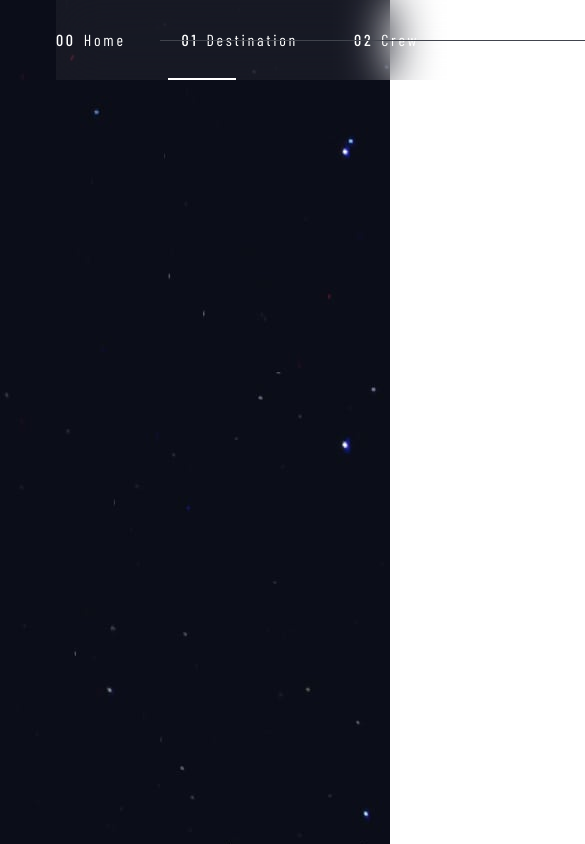
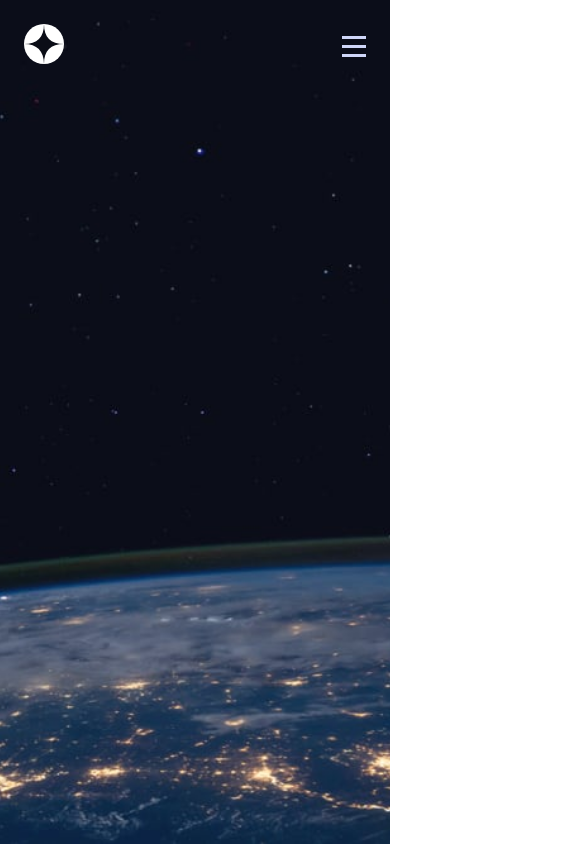
Before and after one commit to VitaliEdsel/Space-Turism, a React (Vite) app: page / in a window 390 px wide. Shown: the top 844 px of the page, 585 px wide, since content can reach past the window. Built offline with nearby package versions, Linux system fonts and the light colour scheme; a web font is replaced by a local one.

Commit message:
navbar mobile semi-pronta

```diff
--- a/src/components/Navbar.jsx
+++ b/src/components/Navbar.jsx
@@ -1,101 +1,113 @@
 import { Link } from "react-router-dom"
 import Logo from "../assets/shared/logo.svg"
-import {useState, useEffect} from 'react'
+import { useState, useEffect } from 'react'
 import '../app.css'
+import Menu from '../assets/shared/icon-hamburger.svg'
+import Close from '../assets/shared/icon-close.svg'
 
 function Navbar(props) {
 
     var [branca, setbranca] = useState(props.lbranca)
-    var [estilobranca, setestilobranca] = useState('absolute left-28 top-[78px] block bg-white h-0.5 w-68px')
-    var [estilobranca2, setestilobranca2] = useState('absolute left-[237px] top-[78px] block bg-white h-0.5 w-[116px]')
-    var [estilobranca3, setestilobranca3] = useState('absolute left-[410px] top-[78px] block bg-white h-0.5 w-[63px]')
-    var [estilobranca4, setestilobranca4] = useState('absolute left-[530px] top-[78px] block bg-white h-0.5 w-[115px]')
-//
+    var [hamburguer, sethamburguer] = useState("hidden max-md:block mr-6 mt-9")
+    var [iclose, seticlose] = useState("hidden absolute right-6 top-9")
+    var [navhidden, setnavhidden] = useState('max-md:hidden backdrop-blur-xl bg-white/5 max-md:pt-[100px] flex max-md:flex-col justify-center max-md:justify-start items-center max-md:gap-[30px] gap-14 h-20 max-md:h-screen max-md:w-3/5 w-[759px]')
+    var [estilobranca, setestilobranca] = useState('max-md:hidden absolute top-[78px] block bg-white h-0.5 w-68px')
+    var [estilobranca2, setestilobranca2] = useState('max-md:hidden absolute top-[78px] block bg-white h-0.5 w-[116px]')
+    var [estilobranca3, setestilobranca3] = useState('max-md:hidden absolute top-[78px] block bg-white h-0.5 w-[63px]')
+    var [estilobranca4, setestilobranca4] = useState('max-md:hidden absolute top-[78px] block bg-white h-0.5 w-[115px]')
+    //
     useEffect(() => {
         if (branca === 1) {
-            setestilobranca2('absolute left-[237px] top-[78px] hidden bg-white h-0.5 w-[116px]')
-            setestilobranca3('absolute left-[237px] top-[78px] hidden bg-white h-0.5 w-[116px]')
-            setestilobranca4('absolute left-[237px] top-[78px] hidden bg-white h-0.5 w-[116px]')
+            setestilobranca2('max-md:hidden absolute top-[78px] hidden bg-white h-0.5 w-[116px]')
+            setestilobranca3('max-md:hidden absolute top-[78px] hidden bg-white h-0.5 w-[116px]')
+            setestilobranca4('max-md:hidden absolute top-[78px] hidden bg-white h-0.5 w-[116px]')
         }
         if (branca === 2) {
-            setestilobranca('absolute left-[237px] top-[78px] hidden bg-white h-0.5 w-[116px]')
-            setestilobranca3('absolute left-[237px] top-[78px] hidden bg-white h-0.5 w-[116px]')
-            setestilobranca4('absolute left-[237px] top-[78px] hidden bg-white h-0.5 w-[116px]')
+            setestilobranca('max-md:hidden absolute top-[78px] hidden bg-white h-0.5 w-[116px]')
+            setestilobranca3('max-md:hidden absolute top-[78px] hidden bg-white h-0.5 w-[116px]')
+            setestilobranca4('max-md:hidden absolute top-[78px] hidden bg-white h-0.5 w-[116px]')
         }
         if (branca === 3) {
-            setestilobranca2('absolute left-[237px] top-[78px] hidden bg-white h-0.5 w-[116px]')
-            setestilobranca('absolute left-[237px] top-[78px] hidden bg-white h-0.5 w-[116px]')
-            setestilobranca4('absolute left-[237px] top-[78px] hidden bg-white h-0.5 w-[116px]')
+            setestilobranca2('max-md:hidden absolute top-[78px] hidden bg-white h-0.5 w-[116px]')
+            setestilobranca('max-md:hidden absolute top-[78px] hidden bg-white h-0.5 w-[116px]')
+            setestilobranca4('max-md:hidden absolute top-[78px] hidden bg-white h-0.5 w-[116px]')
         }
         if (branca === 4) {
-            setestilobranca2('absolute left-[237px] top-[78px] hidden bg-white h-0.5 w-[116px]')
-            setestilobranca3('absolute left-[237px] top-[78px] hidden bg-white h-0.5 w-[116px]')
-            setestilobranca('absolute left-[237px] top-[78px] hidden bg-white h-0.5 w-[116px]')
+            setestilobranca2('max-md:hidden absolute top-[78px] hidden bg-white h-0.5 w-[116px]')
+            setestilobranca3('max-md:hidden absolute top-[78px] hidden bg-white h-0.5 w-[116px]')
+            setestilobranca('max-md:hidden absolute top-[78px] hidden bg-white h-0.5 w-[116px]')
         }
     }, [])
 
     function over1() {
         if (branca != 1) {
-            setestilobranca ('absolute left-28 top-[78px] block bg-[#484E61] h-0.5 w-68px')
+            setestilobranca('max-md:hidden absolute top-[78px] block bg-[#484E61] h-0.5 w-68px')
         }
     }
 
     function over2() {
         if (branca != 2) {
-            setestilobranca2 ('absolute left-[237px] top-[78px] block bg-[#484E61] h-0.5 w-[116px]')
+            setestilobranca2('max-md:hidden absolute top-[78px] block bg-[#484E61] h-0.5 w-[116px]')
         }
     }
 
     function over3() {
         if (branca != 3) {
-            setestilobranca3 ('absolute left-[410px] top-[78px] block bg-[#484E61] h-0.5 w-[63px]')
+            setestilobranca3('max-md:hidden absolute top-[78px] block bg-[#484E61] h-0.5 w-[63px]')
         }
     }
 
     function over4() {
         if (branca != 4) {
-            setestilobranca4 ('absolute left-[530px] top-[78px] block bg-[#484E61] h-0.5 w-[115px]')
+            setestilobranca4('max-md:hidden absolute top-[78px] block bg-[#484E61] h-0.5 w-[115px]')
         }
     }
 
     function out1() {
         if (branca != 1) {
-            setestilobranca('absolute left-[237px] top-[78px] hidden bg-white h-0.5 w-[116px]')
+            setestilobranca('max-md:hidden absolute top-[78px] hidden bg-white h-0.5 w-[116px]')
         }
     }
     function out2() {
         if (branca != 2) {
-            setestilobranca2('absolute left-[237px] top-[78px] hidden bg-white h-0.5 w-[116px]')
+            setestilobranca2('max-md:hidden absolute top-[78px] hidden bg-white h-0.5 w-[116px]')
         }
     }
     function out3() {
         if (branca != 3) {
-            setestilobranca3('absolute left-[237px] top-[78px] hidden bg-white h-0.5 w-[116px]')
+            setestilobranca3('max-md:hidden absolute top-[78px] hidden bg-white h-0.5 w-[116px]')
         }
     }
     function out4() {
         if (branca != 4) {
-            setestilobranca4('absolute left-[237px] top-[78px] hidden bg-white h-0.5 w-[116px]')
+            setestilobranca4('max-md:hidden absolute top-[78px] hidden bg-white h-0.5 w-[116px]')
         }
     }
 
+    function abrirmenu() {
+        sethamburguer("hidden")
+        setnavhidden('block backdrop-blur-xl bg-white/5 w-3/5 h-screen flex flex-col justify-center gap-6 pl-6')
+        seticlose('absolute top-[34px] right-6 ')
+    }
+
+    function fecharmenu() {
+        setnavhidden('hidden')
+        sethamburguer("max-md:block mr-6 mt-9")
+    }
+
     return (
-        <div className="flex justify-between items-center pl-14 md:pt-0 lg:pt-4">
-            <Link to='/'><img src={Logo} className="w-10 h-10 flex-none"></img></Link>
-                <ul className=" backdrop-blur-xl bg-white/5 flex shrink justify-center items-center gap-14 h-20 w-[759px]">
-                    <Link to="/"><li onMouseOver={over1} onMouseOut={out1}><div className="text-white flex gap-2"><p className='barlow-16-27 font-medium'>00</p><p className='barlow-16-27'> Home</p></div></li></Link>
-                    <Link to='/Destination'><li onMouseOver={over2} onMouseOut={out2}><div className="text-white flex gap-2"><p className='barlow-16-27 font-medium'>01</p><p className='barlow-16-27'>Destination</p></div></li></Link>
-                    <Link to='/Crew'><li onMouseOver={over3} onMouseOut={out3}><div className="text-white flex gap-2"><p className='barlow-16-27 font-medium'>02</p><p className='barlow-16-27'>Crew</p></div></li></Link>
-                    <Link to='/Technology'><li onMouseOver={over4} onMouseOut={out4}><div className="text-white flex gap-2"><p className='barlow-16-27 font-medium'>03</p><p className='barlow-16-27'>Technology</p></div></li></Link>
-
-                    <span className={estilobranca}></span>
-                    <span className={estilobranca2}></span>
-                    <span className={estilobranca3}></span>
-                    <span className={estilobranca4}></span>
-
-                </ul>
-            <span className=' md:hidden lg:block bg-[#41444D] h-0.25 w-[470px] absolute left-40'></span>
-        </div>
+        <header className="flex justify-between max-md:items-start items-center max-md:pl-0 pl-14 md:pt-0 lg:pt-4">
+            <Link to='/'><img src={Logo} className="w-10 h-10 max-md:mt-6 max-md:ml-6"></img></Link>
+            <button className={hamburguer} onClick={abrirmenu}><img src={Menu}></img></button>
+            <ul className={navhidden}>
+                <button className={iclose} onClick={fecharmenu}><img src={Close}></img></button>
+                <Link to="/"><li onMouseOver={over1} onMouseOut={out1}><div className="text-white flex gap-2"><span className={estilobranca}></span><p className='barlow-16-27 font-medium'>00</p><p className='barlow-16-27'> Home</p></div></li></Link>
+                <Link to='/Destination'><li onMouseOver={over2} onMouseOut={out2}><div className="text-white flex gap-2"><span className={estilobranca2}></span><p className='barlow-16-27 font-medium'>01</p><p className='barlow-16-27'>Destination</p></div></li></Link>
+                <Link to='/Crew'><li onMouseOver={over3} onMouseOut={out3}><div className="text-white flex gap-2"><span className={estilobranca3}></span><p className='barlow-16-27 font-medium'>02</p><p className='barlow-16-27'>Crew</p></div></li></Link>
+                <Link to='/Technology'><li onMouseOver={over4} onMouseOut={out4}><div className="text-white flex gap-2"><span className={estilobranca4}></span><p className='barlow-16-27 font-medium'>03</p><p className='barlow-16-27'>Technology</p></div></li></Link>
+            </ul>
+            <span className='hidden md:hidden lg:block bg-[#41444D] h-0.25 w-[470px] absolute left-40'></span>
+        </header>
     )
 }
 
--- a/src/pages/Home.jsx
+++ b/src/pages/Home.jsx
@@ -4,7 +4,7 @@ import Navbar from "../components/Navbar"
 
 function Home() {
     return (
-        <div className="h-screen bg-custom bg-background-home-desktop">
+        <div className="h-screen w-screen bg-cover bg-center bg-no-repeat lg:bg-background-home-desktop md:bg-background-home-tablet bg-background-home-mobile">
             <Navbar lbranca={1} />
         </div>
     )
--- a/tailwind.config.js
+++ b/tailwind.config.js
@@ -8,6 +8,8 @@ export default {
     extend: {
       backgroundImage: {
         'background-home-desktop': "url('./assets/home/background-home-desktop.jpg')",
+        'background-home-tablet': "url('./assets/home/background-home-tablet.jpg')",
+        'background-home-mobile': "url('./assets/home/background-home-mobile.jpg')",
       },
       width: {
         '125': '500px',
```
